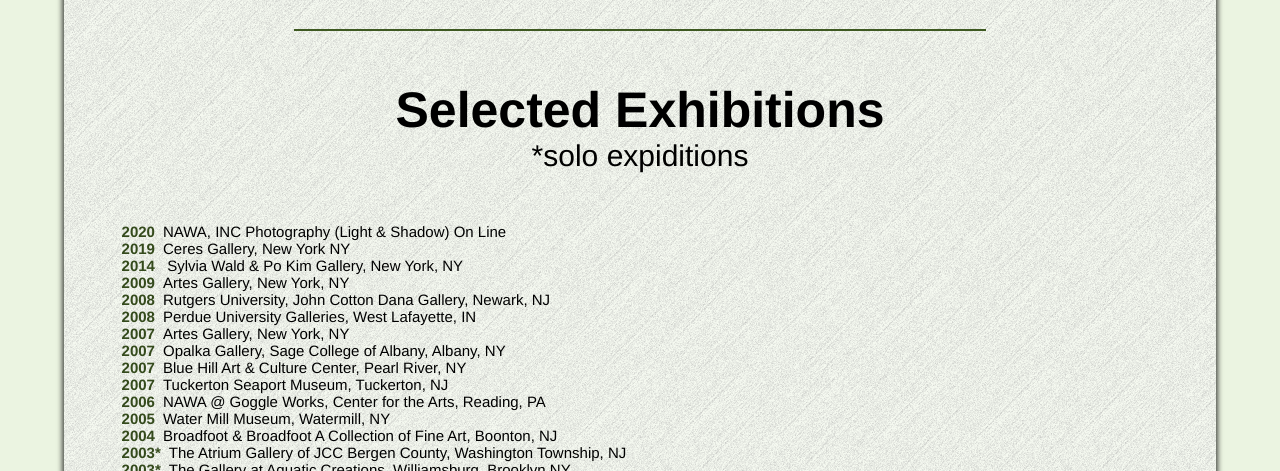
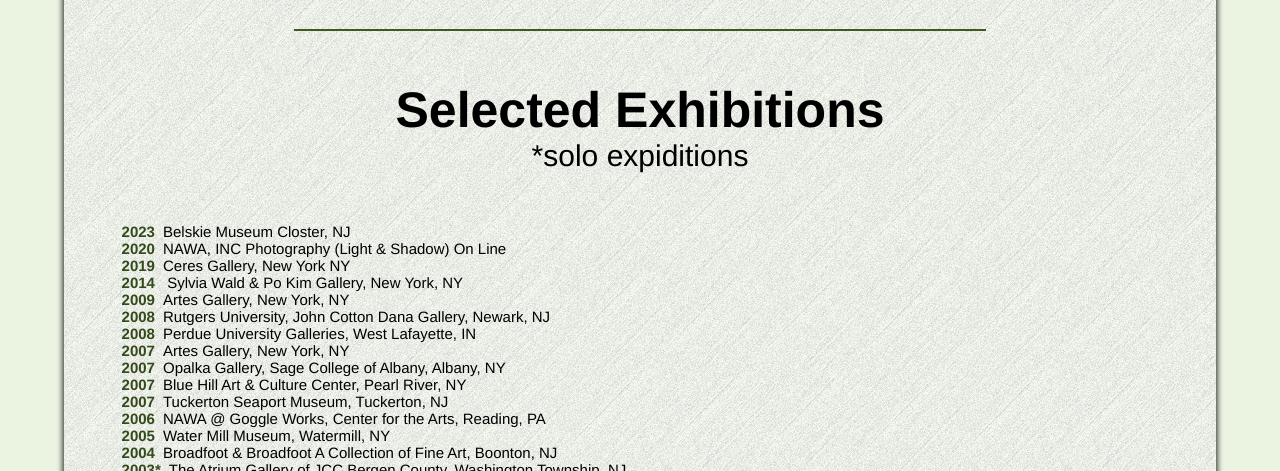
Before and after one commit to NoahFiner/joannafirst, a plain HTML site: page resume.html in a window 1280 px wide. Shown: the part 629-1100 px from the top of the page. Drawn offline with Linux system fonts and the light colour scheme.

Commit message:
update resume

```diff
--- a/resume.html
+++ b/resume.html
@@ -69,6 +69,7 @@
             <h1 style="margin-bottom: 0; margin-top: 50px">Selected Exhibitions</h1>
             <p style="text-align: center; margin: 0;">*solo expiditions</p>
             <div class="lotsoftext" style="margin-top: 50px">
+                <p><span class='date'>2023</span>Belskie Museum Closter, NJ</p>
                 <p><span class='date'>2020</span>NAWA, INC Photography (Light & Shadow) On Line</p>
                 <p><span class='date'>2019</span>Ceres Gallery, New York NY</p>
                 <p><span class='date'>2014</span> Sylvia Wald & Po Kim Gallery, New York, NY</p>
```
